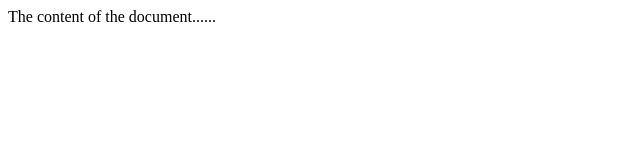
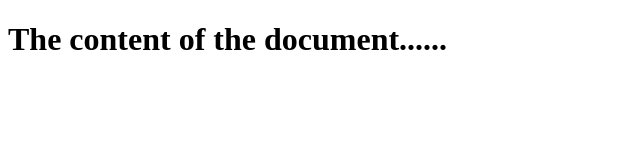
Before and after one commit to farrukh90/jenkins_april, a plain HTML site: page index.html in a window 1280 px wide. Shown: the whole page, without its empty margins (0-640 px from the left). Drawn offline with Linux system fonts and the light colour scheme.

Commit message:
added header

```diff
--- a/index.html
+++ b/index.html
@@ -1,8 +1,9 @@
 <!DOCTYPE html>
 <html>
 <head>
+<title> class </title>
 </head>
 <body>
-The content of the document......
+<h1>The content of the document...... </h1>
 </body>
 </html>
```
